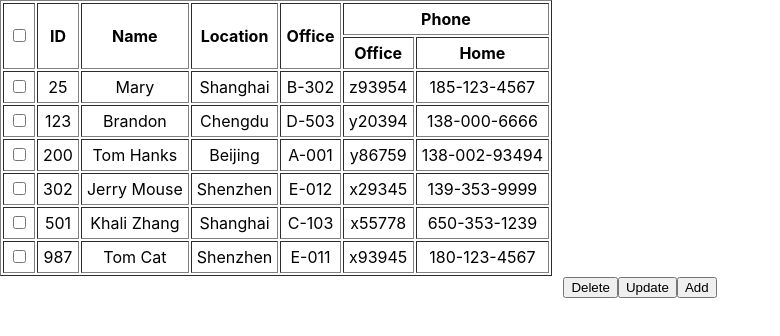
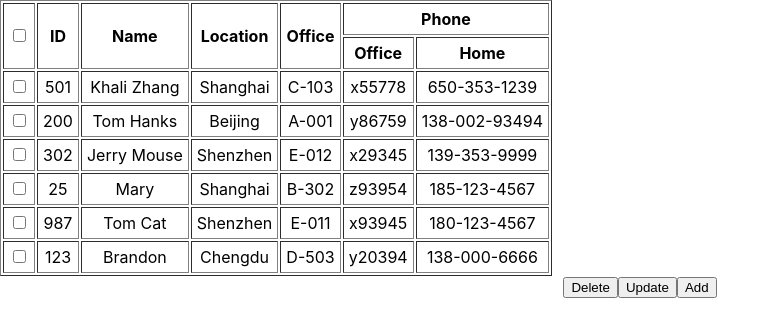
Before and after one commit to nchen/address-book, a React (Create React App) app: page / in a window 1280 px wide. Shown: the top 336 px of the page, without its empty margins (0-780 px from the left). Built offline with nearby package versions, Linux system fonts and the light colour scheme.

Commit message:
Refactor

```diff
--- a/src/AddressBook.js
+++ b/src/AddressBook.js
@@ -1,31 +1,12 @@
-import React, { useState, useReducer } from "react";
+import React from "react";
 import addressData from "./addressData.json";
 import { initialState, addressBookReducer } from "./addressBookReducer";
-import { produce } from "immer";
 import { useImmerReducer } from "use-immer";
 
 const _initialState = { ...initialState, data: addressData };
 
-const sortBy = (data, column) => {
-  return produce(data, (draft) => {
-    console.log("Ordering by: ", column);
-    draft.sort((a, b) => {
-      if (a[column] < b[column]) {
-        return -1;
-      } else if (a[column] > b[column]) {
-        return 1;
-      }
-      return 0;
-    });
-  });
-};
-
 const AddressBook = () => {
   let [state, dispatch] = useImmerReducer(addressBookReducer, _initialState);
-
-  // let [column, setColumn] = useState("id");
-  const data = sortBy(state.data, state.sortBy);
-  // let [editingRow, setEditingRow] = useState(-1);
 
   return (
     <div>
@@ -36,7 +17,7 @@ const AddressBook = () => {
               <input
                 type="checkbox"
                 checked={state.selectAll}
-                onClick={() => dispatch({ type: "select_all" })}
+                onChange={() => dispatch({ type: "select_all" })}
               />
             </th>
             <th
@@ -77,13 +58,13 @@ const AddressBook = () => {
               Home
             </th>
           </tr>
-          {data.map((addr) => (
+          {state.data.map((addr) => (
             <tr key={addr.id}>
               <td>
                 <input
                   type="checkbox"
                   checked={addr.selected || false}
-                  onClick={() => dispatch({ type: "select", payload: addr.id })}
+                  onChange={() => dispatch({ type: "select", payload: addr.id })}
                 />
               </td>
               <td>{addr.id}</td>
--- a/src/addressBookReducer.js
+++ b/src/addressBookReducer.js
@@ -47,7 +47,16 @@ const addressBookReducer = function (state, action) {
       }
       return state;
     case "sort":
-      state.sortBy = action.payload;
+      const column = action.payload;
+      state.sortBy = column;
+      state.data.sort((a, b) => {
+        if (a[column] < b[column]) {
+          return -1;
+        } else if (a[column] > b[column]) {
+          return 1;
+        }
+        return 0;
+      });
       return state;
     default:
       return state;
```
